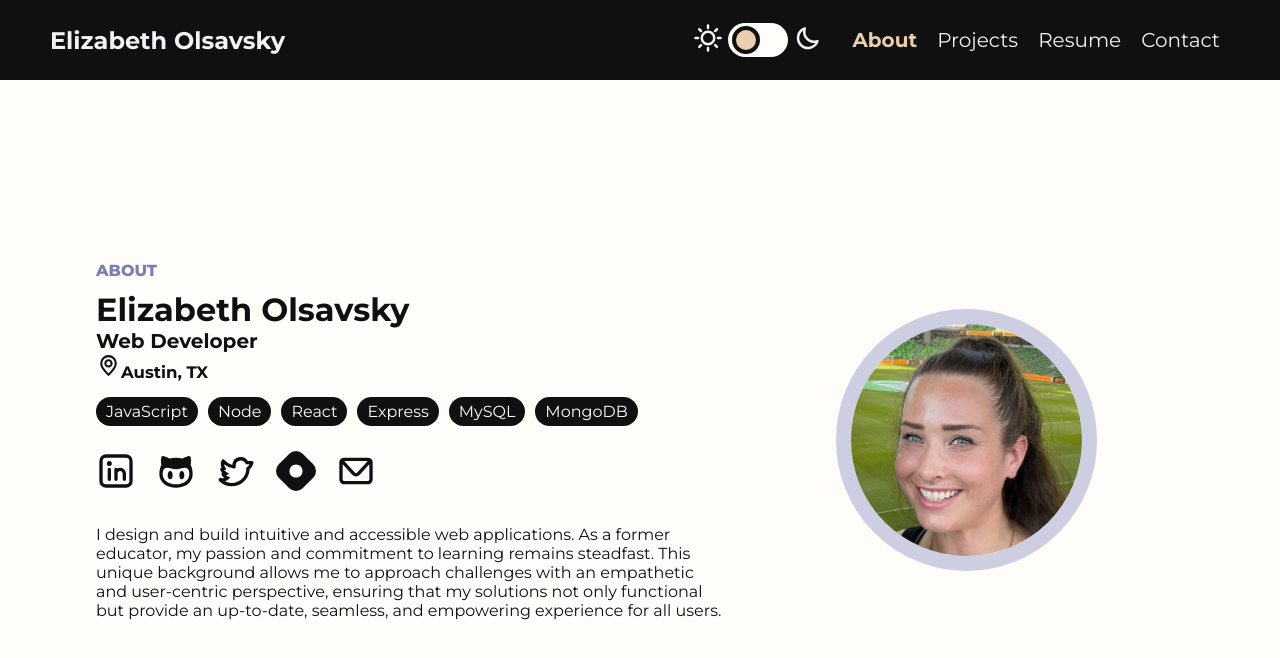
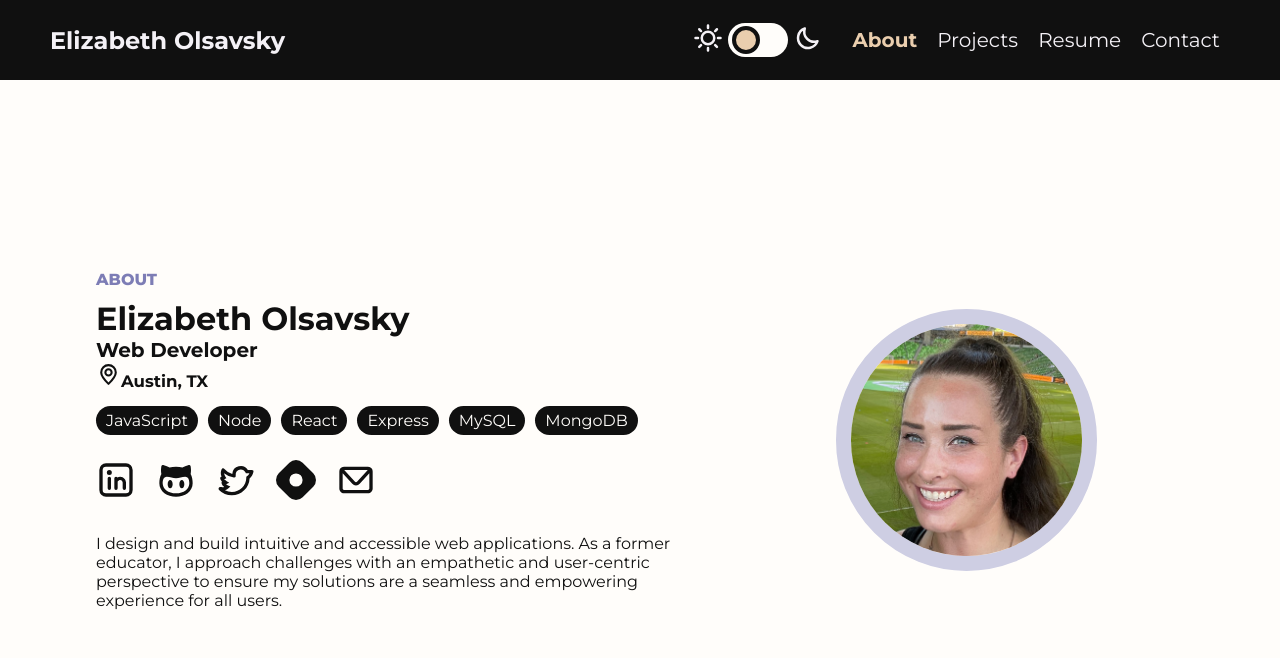
Before and after one commit to elizabetholsavsky/portfolio, a React (Create React App) app: page / in a window 1280 px wide. Shown: the top 658 px of the page. Built offline with nearby package versions, Linux system fonts and the light colour scheme.

Commit message:
update about bio

```diff
--- a/src/components/ScrollContainer/About/About.js
+++ b/src/components/ScrollContainer/About/About.js
@@ -38,7 +38,7 @@ const About = () => {
                     <div className="about-card">
                         <div className="about-text-container">
                             <p>
-                                I design and build intuitive and accessible web applications. As a former educator, my passion and commitment to learning remains steadfast. This unique background allows me to approach challenges with an empathetic and user-centric perspective, ensuring that my solutions not only functional but provide an up-to-date, seamless, and empowering experience for all users.
+                                I design and build intuitive and accessible web applications. As a former educator, I approach challenges with an empathetic and user-centric perspective to ensure my solutions are a seamless and empowering experience for all users.
                             </p>
                         </div>
                     </div>
```
